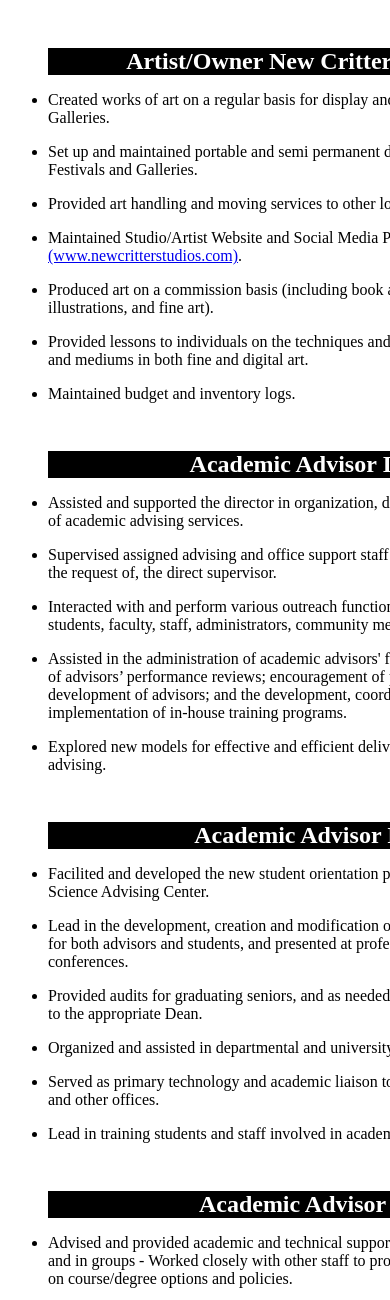
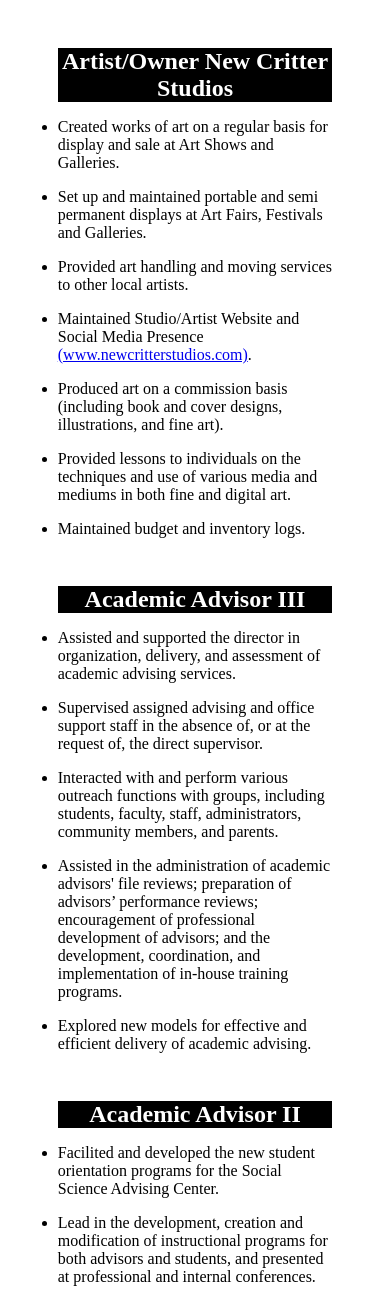
Before and after one commit to Kjschwoerke/Blue-Site, a PHP site: page /resume/Job_Descriptions/job-descriptions.html in a window 390 px wide; the page is wider, and only the part inside the window is pictured. Shown: the part 85-1385 px from the top of that part. Run offline with PHP 8.4, Linux system fonts and the light colour scheme.

Commit message:
ade job_description responsive

```diff
--- a/resume/Job_Descriptions/job-style.css
+++ b/resume/Job_Descriptions/job-style.css
@@ -3,6 +3,11 @@
     margin: 0;
     padding: 0;
     outline: 0;
+}
+
+body {
+    width: 100vw;
+    height: 100%;
 }
 
 header {
@@ -13,7 +18,7 @@ header {
 main {
     margin:  2rem auto 1rem auto;
     padding: 0 3rem 0 3rem;
-    width: 600px;
+    width: 95%;
 }
 
 p {
```
